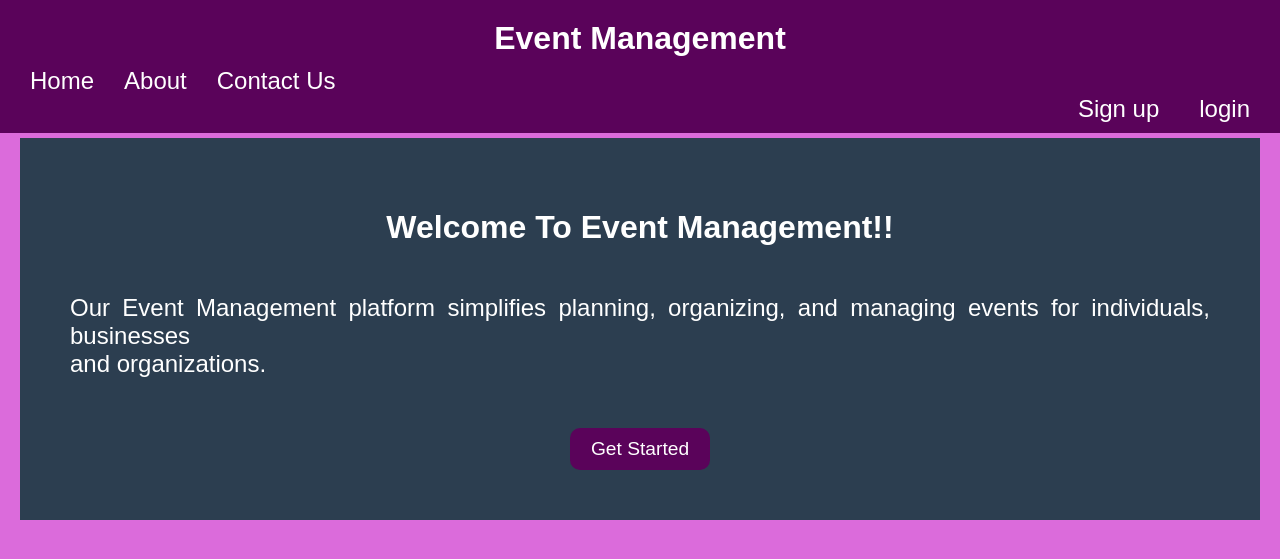
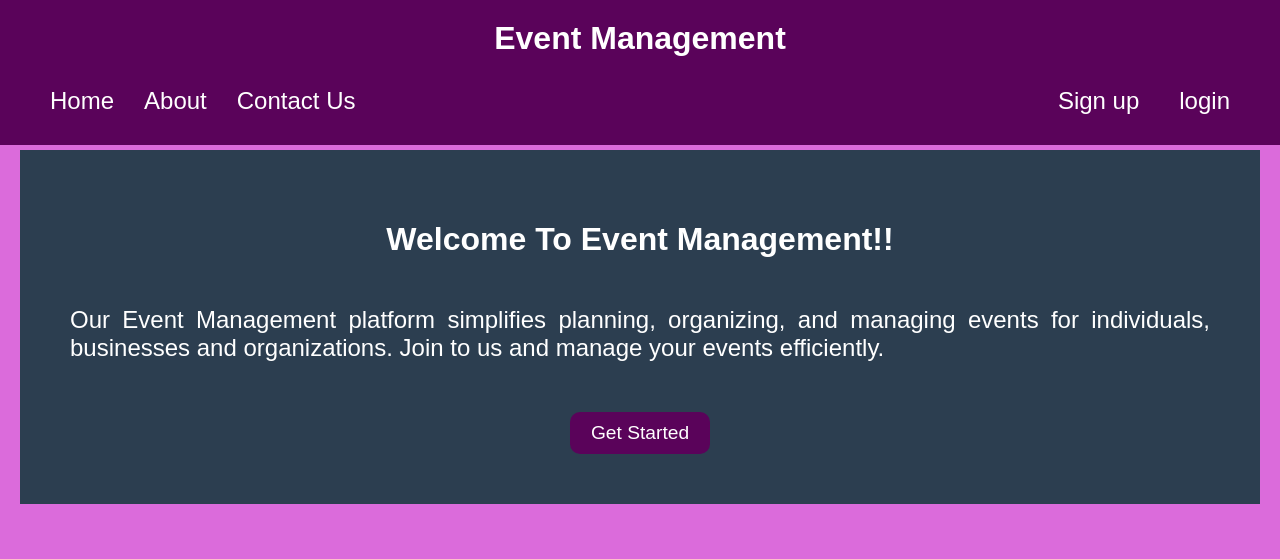
Before and after one commit to AmnaHussien/Event-Management-website, a Flask app: page / in a window 1280 px wide. Shown: the top 559 px of the page. Run offline with Flask 3, Linux system fonts and the light colour scheme.

Commit message:
make navbar links in left and right same line

```diff
--- a/website/static/base.css
+++ b/website/static/base.css
@@ -34,7 +34,7 @@
     flex-direction:column; gap:30px; padding:20px; margin:10px;
     justify-content: flex-start;
  }
-.navbar-links
+.nav-left
 {
     list-style:none; display: flex;
     flex-direction:row;
@@ -42,14 +42,33 @@
     justify-content: flex-start;
 
 }
-.navbar-links2
+.nav-right
 {
     list-style:none; display: flex;
     flex-direction:row;
+   gap:20px; padding:0px; margin:0px;
+    justify-content: flex-end;
+}
+.land-navbar
+{
+    display: flex;
+    justify-content: space-between; /* Align left and right sections */
+    align-items: center; /* Vertically center items */
+    background-color: rgb(90, 3, 90); padding:10px 20px
+}
+.land-nav-left
+{
+    display: flex;
+    gap:10px; padding:0px; margin:0px;
+    justify-content: flex-start;
+
+}
+.land-nav-right
+{
+    display: flex;
     gap:20px; padding:0px; margin:0px;
     justify-content: flex-end;
 }
-
 #base
 {
     background-color:rgb(90, 3, 90); text-decoration:none;
@@ -101,6 +120,7 @@ body
     padding: 10px;
     margin: 20px;
     display: block;
+
 }
 #land-nav-item-link
 {
@@ -108,7 +128,7 @@ body
     text-decoration:none; padding:10px;
     color:white; font-size: larger;
     text-align: right;
-    /* font-weight: bold; */
+
 }
 #land-navbar
 {
@@ -160,6 +180,18 @@ body
     padding: 10px 20px;
     font-size: 1.2em;
     background-color: rgb(90, 3, 90);
+    color: white;
+    text-decoration: none;
+    border-radius: 10px;
+}
+#button-land-3
+{
+    display: inline-block;
+    text-align: center;
+    margin-bottom: 40px;
+    padding: 10px 20px;
+    font-size: 1.2em;
+    background-color: #2c3e50;
     color: white;
     text-decoration: none;
     border-radius: 10px;
--- a/website/template/base.html
+++ b/website/template/base.html
@@ -12,32 +12,19 @@
           {% block nav %}
             <a href="#" class="navbar-logo" align="center">Event Management</a>
             <div class="navbar-container">
-
-        <!-- <br>
-        <ul class="navbar-links">
-          <li><a  id="base" href="#">Home</a></li>
-          <li><a  id="base" href="{{ url_for('views.about') }}">About</a></li>
-          <li><a  id="base" href="#">Contact Us</a></li>
-
-        </ul>
-        <ul class="navbar-links2">
-          <li ><a href="{{ url_for('auth.signup') }}" id="base"> Sign up</a></li>
-          <li ><a href="{{ url_for('auth.login') }}" id="base">login</a></li>
-        </ul> -->
-
                       {% if user.is_authenticated %}
-                      <ul class="navbar-links" >
+                      <ul class="nav-left" >
                         <li ><a class="nav-item nav-link" id="base" href="{{ url_for('views.home') }}" >Home</a></li>
                         <li><a class="nav-item nav-link" id="base" href="{{ url_for('auth.logout') }}">Logout</a></li>
                       </ul>
                       {% else %}
-                      <ul class="navbar-links">
+                      <ul class="nav-left">
                         <li ><a class="nav-item nav-link" id="base"
                           href="{{ url_for('views.landing') }}" align="center">Home</a></li>
                         <li><a class="nav-item nav-link" id="base" href="{{ url_for('views.about') }}">About</a></li>
                         <li><a class="nav-item nav-link" id="base" href="{{ url_for('views.contact') }}">Contact Us</a></li>
                       </ul>
-                      <ul class="navbar-links2">
+                      <ul class="nav-right">
                         <li ><a href="{{ url_for('auth.signup') }}" id="base"> Sign up</a></li>
                         <li ><a href="{{ url_for('auth.login') }}" id="base">login</a></li>
                       </ul>
--- a/website/template/landing.html
+++ b/website/template/landing.html
@@ -2,16 +2,17 @@
 {% block title %}{% endblock %}
 {% block nav %}
 <a href="#" id="land-navbar-logo1" class="navbar-logo">Event Management</a>
-<ul class="navbar-links">
-  <li><a  id="base" href="#">Home</a></li>
-  <li><a  id="base" href="{{ url_for('views.about') }}">About</a></li>
-  <li><a  id="base" href="{{ url_for('views.contact') }}">Contact Us</a></li>
-</ul>
-<ul class="navbar-links2">
-  <li ><a href="{{ url_for('auth.signup') }}" id="base">Sign up</a></li>
-  <li ><a href="{{ url_for('auth.login') }}" id="base">login</a></li>
-</ul>
-
+<div class="land-navbar">
+  <div class="land-nav-left">
+      <a  id="base" href="#">Home</a>
+      <a  id="base" href="{{ url_for('views.about') }}">About</a>
+      <a  id="base" href="{{ url_for('views.contact') }}">Contact Us</a>
+  </div>
+  <div class="land-nav-right" >
+      <a href="{{ url_for('auth.signup') }}" id="base">Sign up</a>
+      <a href="{{ url_for('auth.login') }}" id="base">login</a>
+  </div>
+</div>
 {% endblock %}
 {% block content %}
 <header class="header">
@@ -19,7 +20,8 @@
   <br>
 
   <p> Our Event Management platform simplifies planning, organizing,
-    and managing events for individuals, businesses <br> and organizations.</p>
+    and managing events for individuals, businesses and organizations.
+    Join to us and manage your events efficiently.</p>
   <a href="{{ url_for('auth.signup') }}" id="button-land-1">Get Started</a>
 </header>
 <a href="#" id="land-navbar-logo1" class="navbar-logo"></a>
--- a/website/template/signup.html
+++ b/website/template/signup.html
@@ -29,7 +29,7 @@
     </div>
     <br>
     <div align="center">
-        <button type="submit" >Sign Up</button>
+        <button type="submit" >Sign up</button>
     </div>
 </section>
 
```
Also changed, not shown: website/template/update2.html (deleted, +0 -32 lines), instance/databases.db, website/static/1.jpg (deleted), website/static/2.jpg (deleted), website/static/3.jpg (deleted).
